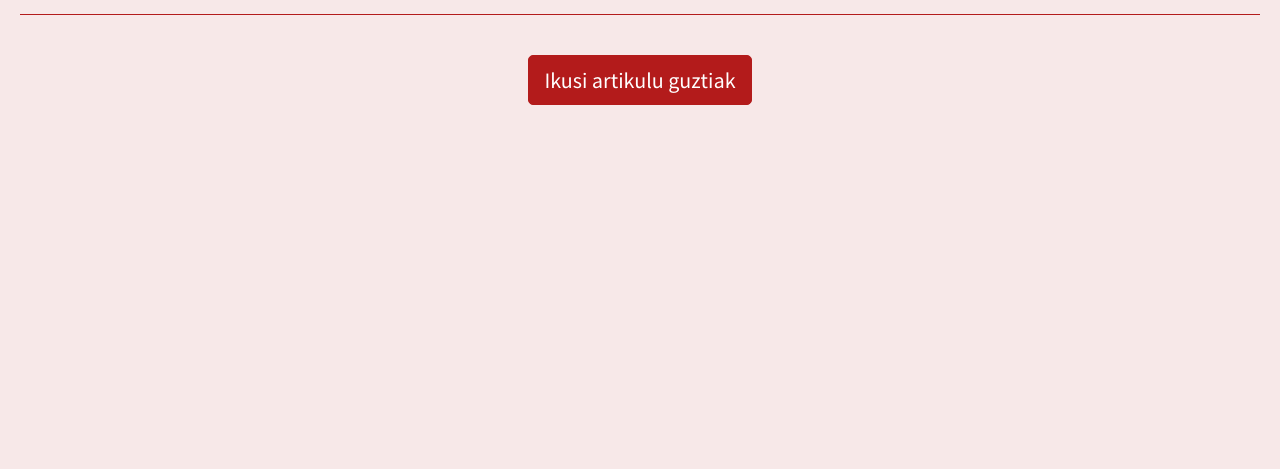
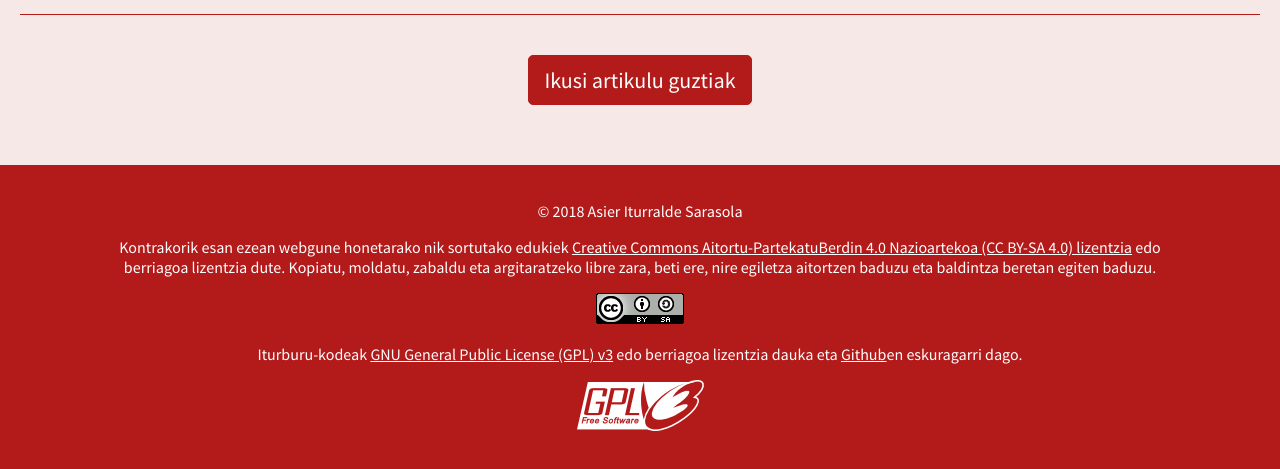
Before and after one commit to aldatsa/aldatsa.eus, a website: page dist/index.html in a window 1280 px wide. Shown: the part 3719-4188 px from the top of the page. Before the commit the page ends 3884 px from the top, so only its background shows below. Drawn offline with Linux system fonts and the light colour scheme.

Commit message:
Oina gehitu, lizentzia oharrekin

```diff
--- a/src/scss/itxura.scss
+++ b/src/scss/itxura.scss
@@ -403,3 +403,17 @@ body {
         }
     }
 }
+footer {
+    background-color: #B31B1B;
+    color: #fff;
+    text-align: center;
+    padding: 20px 0px;
+
+    .edukiontzia {
+        max-width: 1100px;
+
+        a {
+            color: #fff;
+        }
+    }
+}
```
Also changed, not shown: dist/css/itxura.css, dist/img/cc-by-sa-88x31.png (added), dist/img/gnu-gpl-v3.png (added), dist/index.html.
